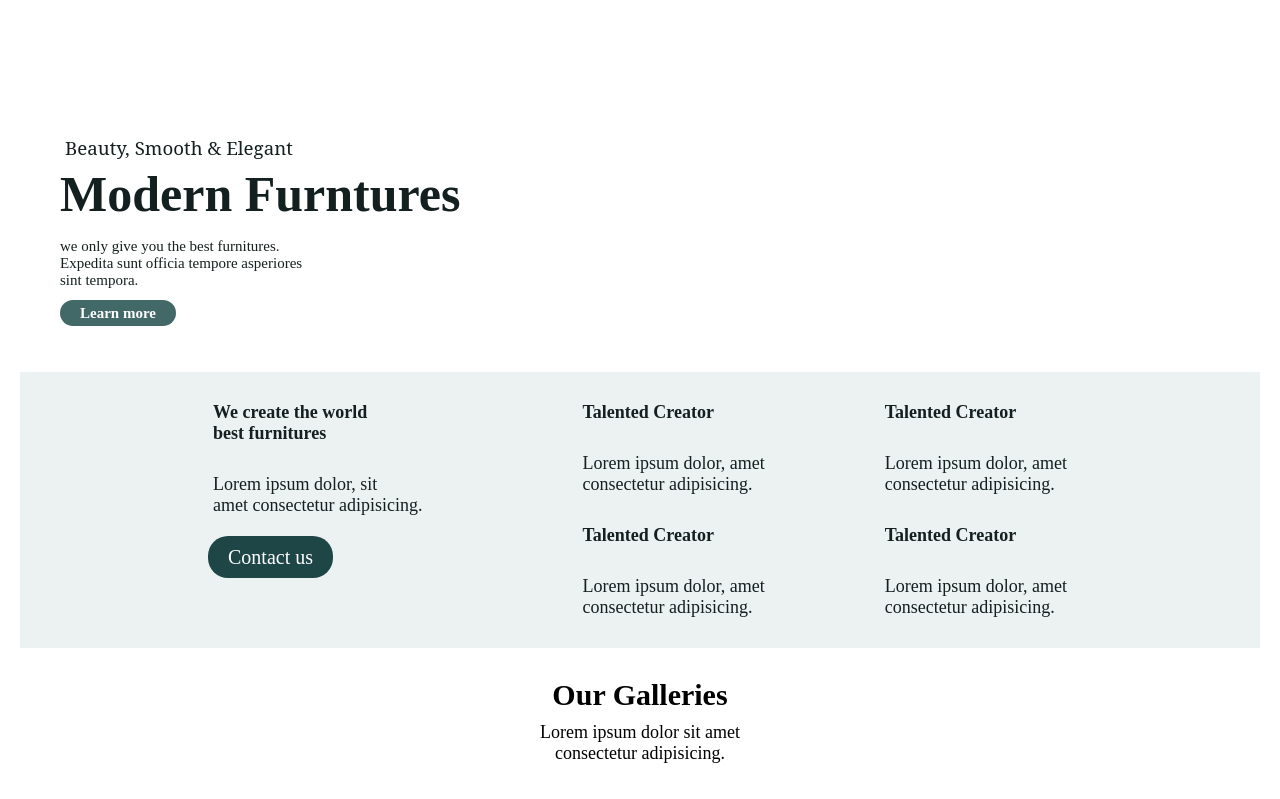
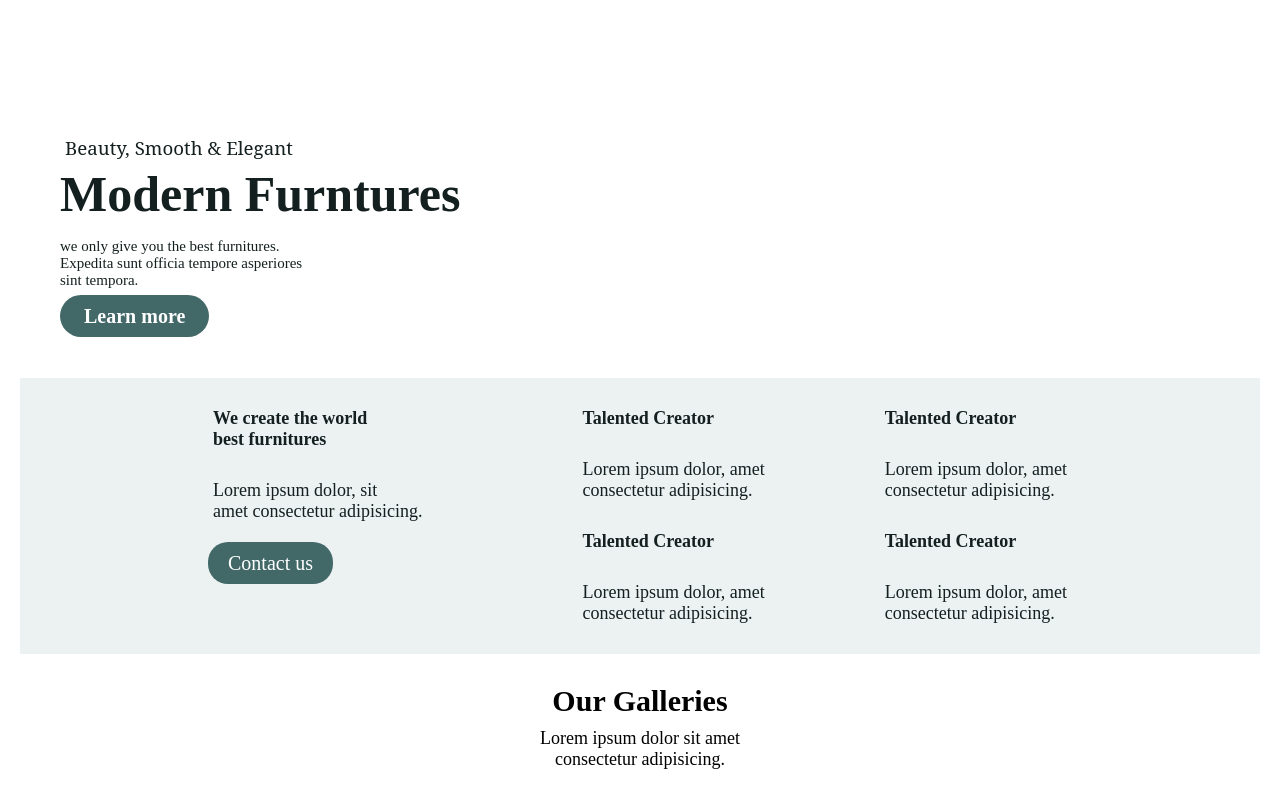
Before and after one commit to AgeseVictor/classic-furniture, a plain HTML site: page index.html in a window 1280 px wide. Shown: the part 940-1739 px from the top of the page. Drawn offline with Linux system fonts and the light colour scheme; files whose address does not match are found by name.

Commit message:
work done

```diff
--- a/index.html
+++ b/index.html
@@ -50,7 +50,7 @@
             Expedita sunt officia tempore asperiores <br />
             sint tempora.
           </p>
-          <bu tton><a href="#">Learn more</a></bu tton>
+          <a href="#" id="firstlink">Learn more</a>
         </div>
       </section>
       <section class="section2">
@@ -65,7 +65,7 @@
                 Lorem ipsum dolor, sit<br />
                 amet consectetur adipisicing.
               </p>
-              <a href="#">Contact us</a>
+              <a href="#" >Contact us</a>
             </div>
             <div class="con2">
               <h5>Talented Creator</h5>
@@ -110,7 +110,7 @@
           </div>
           <div class="chairholder">
             <img src=".//Assets/chair7.jpg" id="okay1" width="100%" alt="" />
-            <div style="margin-top: -660px;" class="miniholder2">
+            <div class="miniholder2">
               <img src=".//Assets/chair9.jpg" width="100%" alt="" />
               <img src=".//Assets/chair8.jpg" width="100%" alt="" />
             </div>
@@ -121,11 +121,12 @@
       <!-- <section class="content4"> -->
 
       <!-- </section> -->
+
       <section class="section3">
         <div class="info">
           <form action="">
             <p class="mover">
-            <h3>Drop us a message</h3>
+            <h3>Drop us a Message</h3>
             <label for="name">Name:</label> <br />
             <input type="text" name="" id="name" /> <br /><br />
 
--- a/styles.css
+++ b/styles.css
@@ -89,6 +89,7 @@ nav a:hover{
     margin-top: 250px;
     margin-left: 60px;
     color:#141f1f;
+    text-align: left;
 }
 .leftside h3{
     font-family: noto serif;
@@ -96,41 +97,46 @@ nav a:hover{
     margin: 5px;
 
 }
+#firstlink{
+    text-decoration:none;
+    color: white;
+    background-color: #426868;
+    padding: 10px 24px;
+    font-size: 20px;
+    font-weight: bold;
+    border-radius: 5rem;
+    margin-top: 10px;
+}
+#firstlink:hover{
+    text-decoration:none;
+    color: white;
+    background-color: #1f4646;
+    padding: 10px 24px;
+    font-size: 20px;
+    font-weight: bold;
+    border-radius: 5rem;
+    margin-top: 10px;
+}
 .leftside h1{
     font-size: 50px;
     margin: 0%;
 
-}.leftside p{
+}
+.leftside p{
 font-size: 15px;
-}
-.leftside a{
-text-decoration: none;
-color: white;
-background-color: #426868;
-padding: 5px 20px;
-font-size: 15px;
-font-weight: bold;
-border-radius: 20px;
-margin: 0%;
-border: none;
-}
-.leftside button{
-text-decoration: none;
-color: white;
-/* background-color: #426868; */
-padding: 15px 200px;
-border-radius: 20px;
-margin: 0%;
-border: none;
-}
-
-.leftside button:hover{
-    background-color: #1f4646;
-}
-
+margin-bottom: 16px;}
+/* }
 .leftside a:hover{
     background-color: #1f4646;
+    color: white;
+padding: 12px 24px;
+
 }
+.leftside  button:hover{
+    background-color:#1f4646 ;
+    color: white;
+padding: 1px 24px; */
+
 /* end of section1 */
 
 /* HERO SECTION2 */
@@ -158,7 +164,7 @@ background-color: rgb(255, 255, 255);
     color: #141f1f;
     margin: 0%;
 }
-.con1 button a{
+.con1 a{
 text-decoration: none;
 color: white;
 background-color: #426868;
@@ -168,6 +174,26 @@ border: none;
 /* margin-left:25px; */
 }
 .con1 a{
+
+text-decoration: none;
+color: white;
+background-color: #1f4646;
+padding: 10px 20px;
+border-radius: 20px;
+border: none;
+
+}
+
+.con1 a{
+    padding: 10px 20px;
+    background:#426868;
+color: white;
+text-decoration: none;
+border-radius: 20px;
+margin-left: 25px;
+}
+
+.con1 a:hover{
     padding: 10px 20px;
     background:#1f4646;
 color: white;
```
